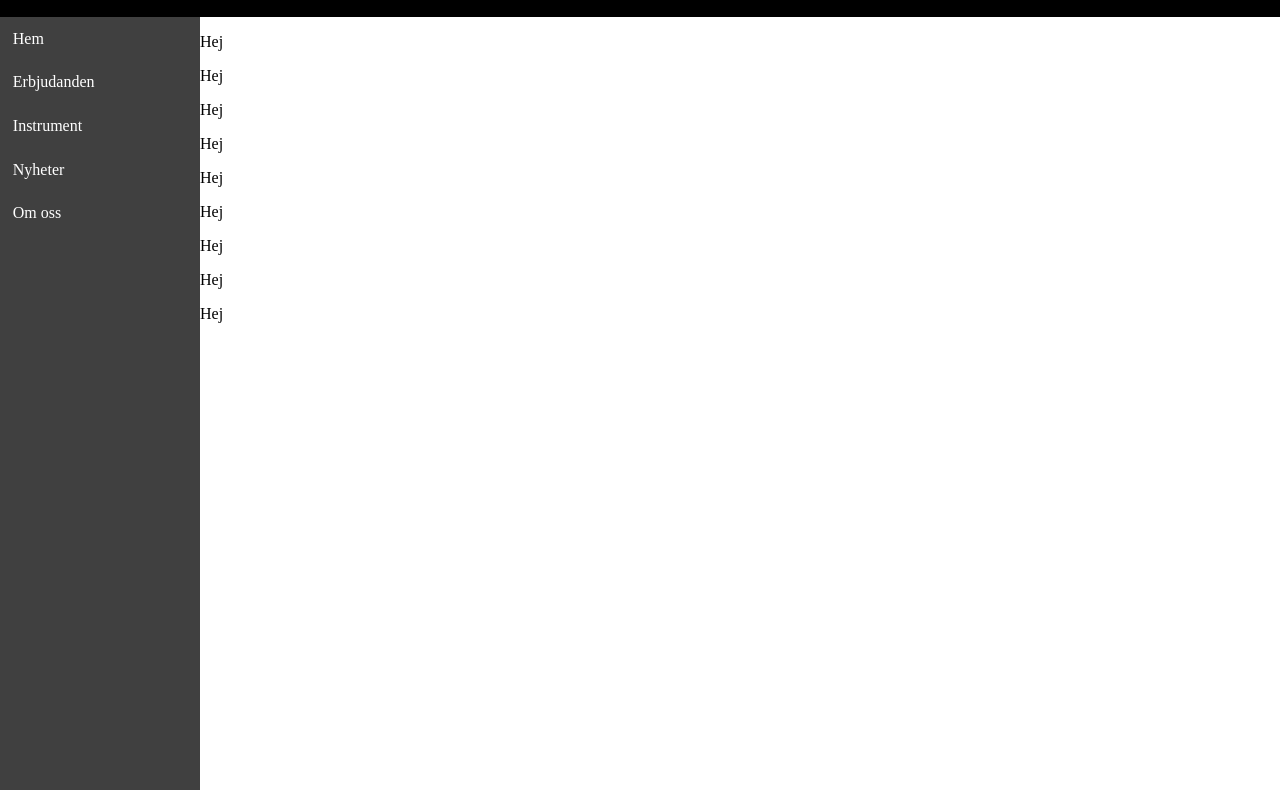
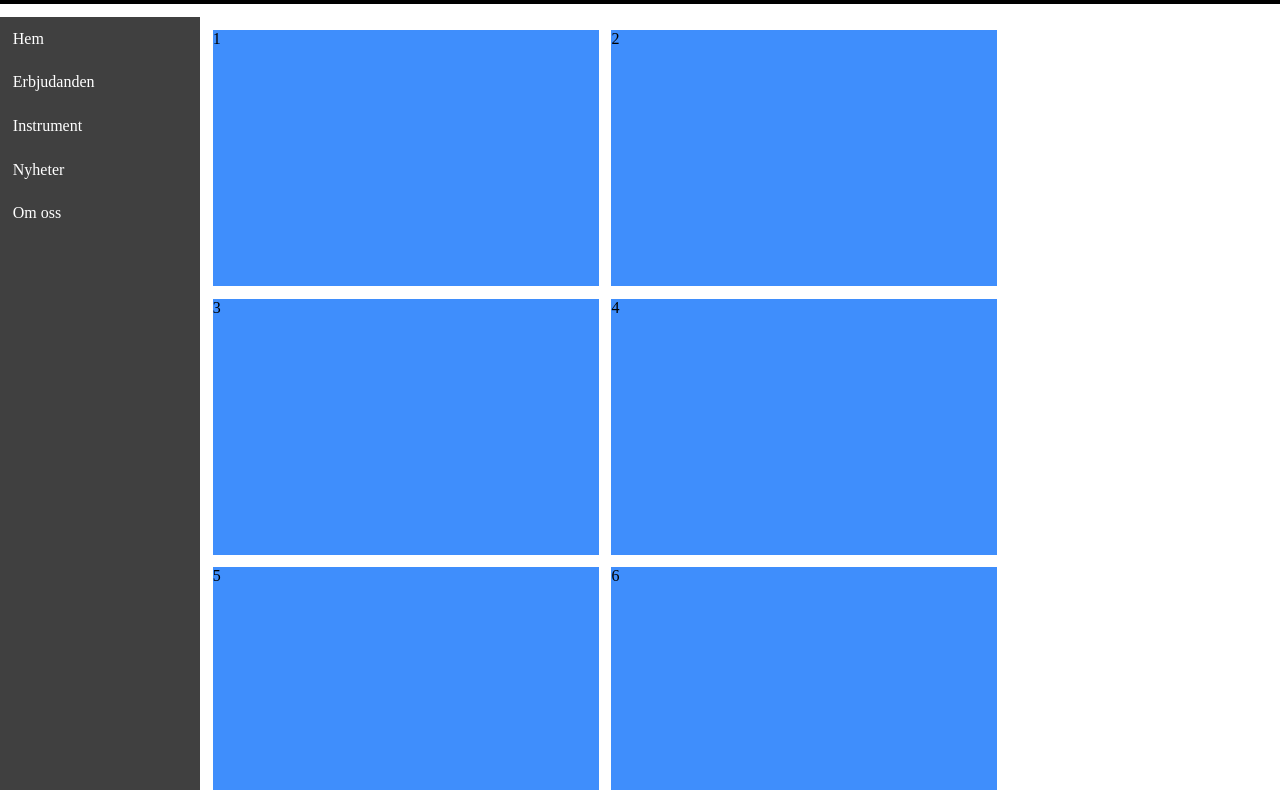
Before and after one commit to JoelWerme/F-retagssida, a plain HTML site: page index.html in a window 1280 px wide. Shown: the part 143-933 px from the top of the page. Drawn offline with Linux system fonts and the light colour scheme.

Commit message:
fixed styling, added content placeholder

```diff
--- a/index.html
+++ b/index.html
@@ -22,15 +22,15 @@
     </nav>
     <main>
         <div class="content">
-            <p>Hej</p>
-            <p>Hej</p>
-            <p>Hej</p>
-            <p>Hej</p>
-            <p>Hej</p>
-            <p>Hej</p>
-            <p>Hej</p>
-            <p>Hej</p>
-            <p>Hej</p>
+            <div>1</div>
+            <div>2</div>
+            <div>3</div>
+            <div>4</div>
+            <div>5</div>
+            <div>6</div>
+            <div>7</div>
+            <div>8</div>
+            <div>9</div>
         </div>
     </main>
 </body>
--- a/style.css
+++ b/style.css
@@ -12,11 +12,13 @@ header {
   grid-column-start: 1;
   grid-column-end: -1;
   grid-row: 1;
+  margin-bottom: 1vw;
 }
 
 header p {
   color: #ffffff;
   align-self: center;
+  justify-self: flex-end;
 }
 
 header a {
@@ -47,7 +49,6 @@ nav {
 }
 
 nav a {
-  justify-content: space-around;
   padding: 1vw;
   color: #ffffff;
   text-decoration: none;
@@ -63,10 +64,16 @@ main {
   background-color: #ffffff;
   grid-column-start: 2;
   grid-row-start: 2;
-  display: grid;
-  grid-template-columns: repeat(3, 20vw);
-  grid-template-rows: repeat(4, 20vw);
+  margin: 1vw;
 }
 
 main .content {
+  display: grid;
+  gap: 1vw;
+  grid-template-columns: repeat(auto-fill, minmax(20vw, 1fr));
 }
+
+main .content * {
+  height: 20vw;
+  background-color: #3f8efc;
+}
```
Also changed, not shown: erbjudanden.html (+11 -1 lines), instrument.html (+11 -1 lines), nyheter.html (+11 -1 lines), omOss.html (+11 -1 lines).
